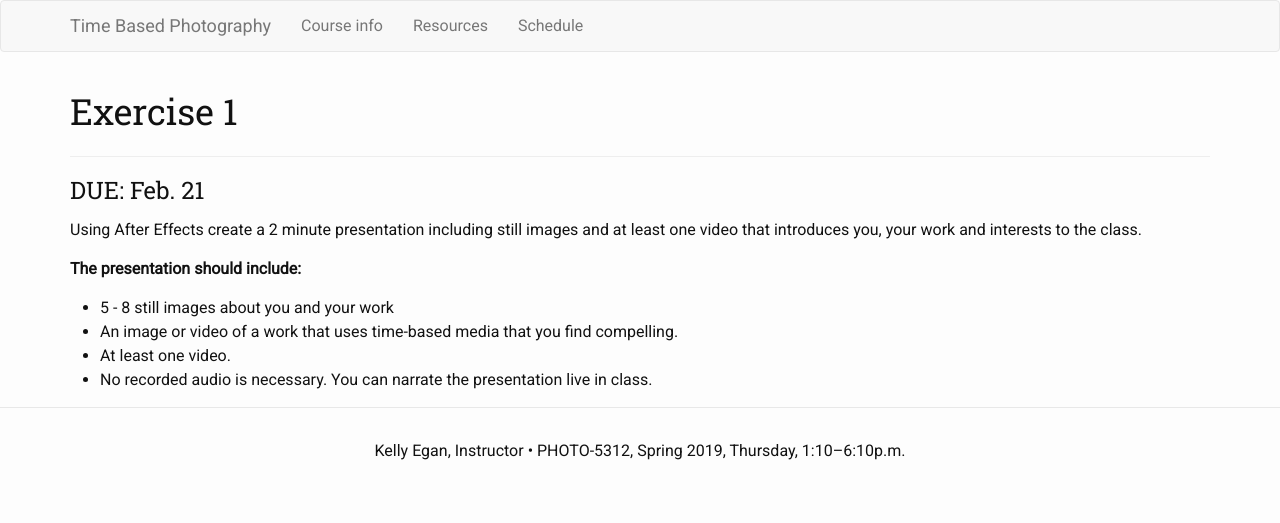
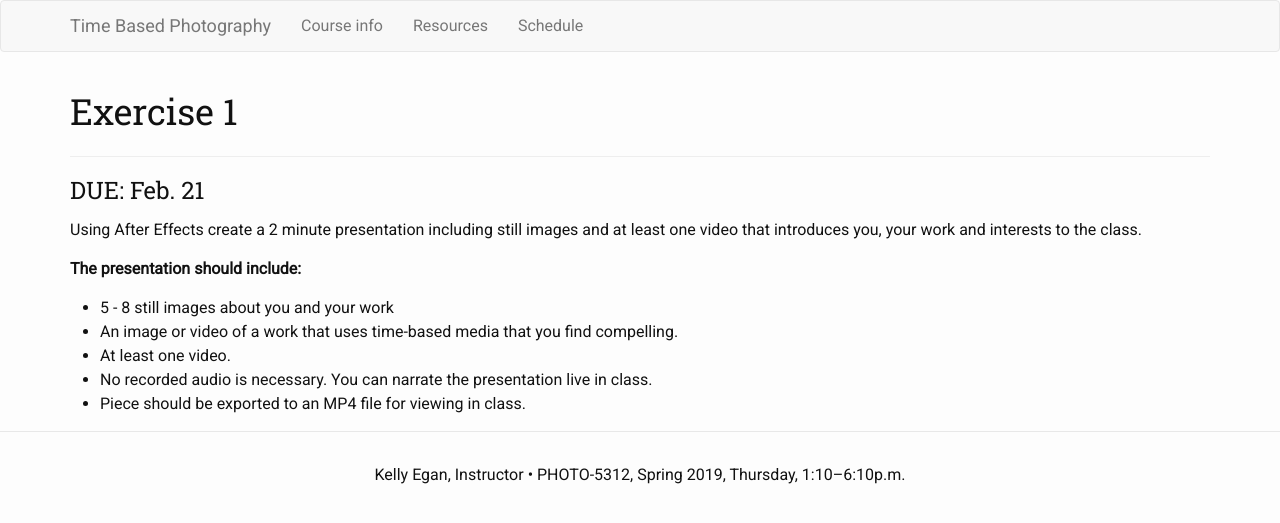
Before and after one commit to kellyegan/StillMoving, a Jekyll site: the page built from Assignments/Exercise-1.md, in a window 1280 px wide. Shown: the top 523 px of the page. Built offline with Jekyll 4.4.1, drawn with Linux system fonts in a browser that asks for light colours.

Commit message:
Add export requirement to Exercise 1

```diff
--- a/Assignments/Exercise-1.md
+++ b/Assignments/Exercise-1.md
@@ -14,3 +14,4 @@ Using After Effects create a 2 minute presentation including still images and at
 * An image or video of a work that uses time-based media that you find compelling.
 * At least one video.
 * No recorded audio is necessary. You can narrate the presentation live in class.
+* Piece should be exported to an MP4 file for viewing in class.
```
